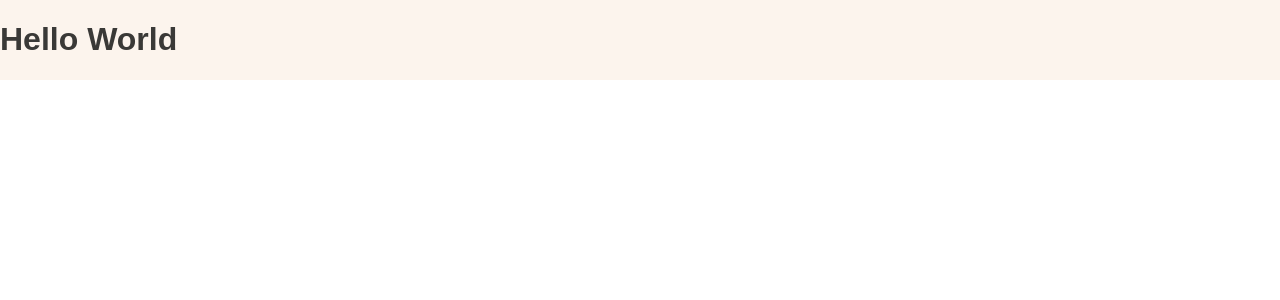
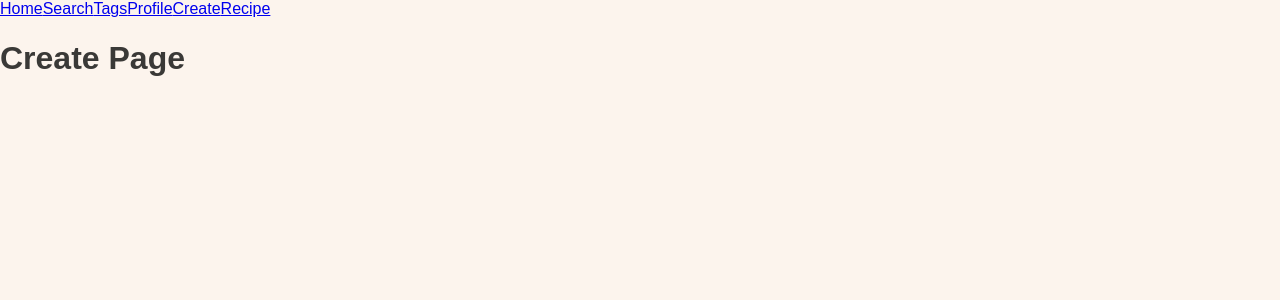
Before and after one commit to blaketarter/recipe-app, a React (Create React App) app: page /create in a window 1280 px wide. Shown: the top 300 px of the page. Built offline with nearby package versions, Linux system fonts and the light colour scheme.

Commit message:
got react-router started

```diff
--- a/package.json
+++ b/package.json
@@ -6,6 +6,7 @@
     "normalize.css": "^7.0.0",
     "react": "^16.0.0",
     "react-dom": "^16.0.0",
+    "react-router-dom": "^4.2.2",
     "react-scripts-ts": "2.8.0",
     "styled-components": "^2.2.3"
   },
@@ -19,6 +20,7 @@
     "@types/jest": "^21.1.5",
     "@types/node": "^8.0.47",
     "@types/react": "^16.0.20",
-    "@types/react-dom": "^16.0.2"
+    "@types/react-dom": "^16.0.2",
+    "@types/react-router-dom": "^4.2.0"
   }
 }
--- a/src/components/App.tsx
+++ b/src/components/App.tsx
@@ -1,19 +1,46 @@
 import * as React from 'react';
 import styled from 'styled-components';
+import {
+  BrowserRouter as Router,
+  Route,
+  Link
+} from 'react-router-dom';
 import COLOR from '../utils/colors';
+import Home from './Home';
+import Search from './Search';
+import Tags from './Tags';
+import Profile from './Profile';
+import Create from './Create';
+import Recipe from './Recipe';
 
 const Wrapper = styled.div`
   overflow: hidden;
   background: ${COLOR.WHITE};
   color: ${COLOR.BLACK};
+  height: 100vh;
+  width: 100vw;
 `;
 
 class App extends React.Component {
   render() {
     return (
-      <Wrapper>
-        <h1>Hello World</h1>
-      </Wrapper>
+      <Router>
+        <Wrapper>
+          <Link to="/">Home</Link>
+          <Link to="search">Search</Link>
+          <Link to="tags">Tags</Link>
+          <Link to="profile">Profile</Link>
+          <Link to="create">Create</Link>
+          <Link to="recipe">Recipe</Link>
+
+          <Route exact={true} path="/" component={Home} />
+          <Route path="/search" component={Search} />
+          <Route path="/tags" component={Tags} />
+          <Route path="/profile" component={Profile} />
+          <Route path="/create" component={Create} />
+          <Route path="/recipe" component={Recipe} />
+        </Wrapper>
+      </Router>
     );
   }
 }
--- /dev/null
+++ b/src/components/Create.tsx
@@ -0,0 +1,14 @@
+import * as React from 'react';
+
+export interface Props {
+}
+
+function Create({}: Props) {
+  return (
+    <div>
+      <h1>Create Page</h1>
+    </div>
+  );
+}
+
+export default Create;
--- /dev/null
+++ b/src/components/Home.tsx
@@ -0,0 +1,14 @@
+import * as React from 'react';
+
+export interface Props {
+}
+
+function Home({}: Props) {
+  return (
+    <div>
+      <h1>Home Page</h1>
+    </div>
+  );
+}
+
+export default Home;
--- /dev/null
+++ b/src/components/Profile.tsx
@@ -0,0 +1,14 @@
+import * as React from 'react';
+
+export interface Props {
+}
+
+function Profile({}: Props) {
+  return (
+    <div>
+      <h1>Profile Page</h1>
+    </div>
+  );
+}
+
+export default Profile;
--- /dev/null
+++ b/src/components/Recipe.tsx
@@ -0,0 +1,14 @@
+import * as React from 'react';
+
+export interface Props {
+}
+
+function Recipe({}: Props) {
+  return (
+    <div>
+      <h1>Recipe Page</h1>
+    </div>
+  );
+}
+
+export default Recipe;
--- /dev/null
+++ b/src/components/Search.tsx
@@ -0,0 +1,14 @@
+import * as React from 'react';
+
+export interface Props {
+}
+
+function Search({}: Props) {
+  return (
+    <div>
+      <h1>Search Page</h1>
+    </div>
+  );
+}
+
+export default Search;
--- /dev/null
+++ b/src/components/Tags.tsx
@@ -0,0 +1,14 @@
+import * as React from 'react';
+
+export interface Props {
+}
+
+function Tags({}: Props) {
+  return (
+    <div>
+      <h1>Tags Page</h1>
+    </div>
+  );
+}
+
+export default Tags;
```
Also changed, not shown: 1 other file (tests, documents, lock files or other folders).
